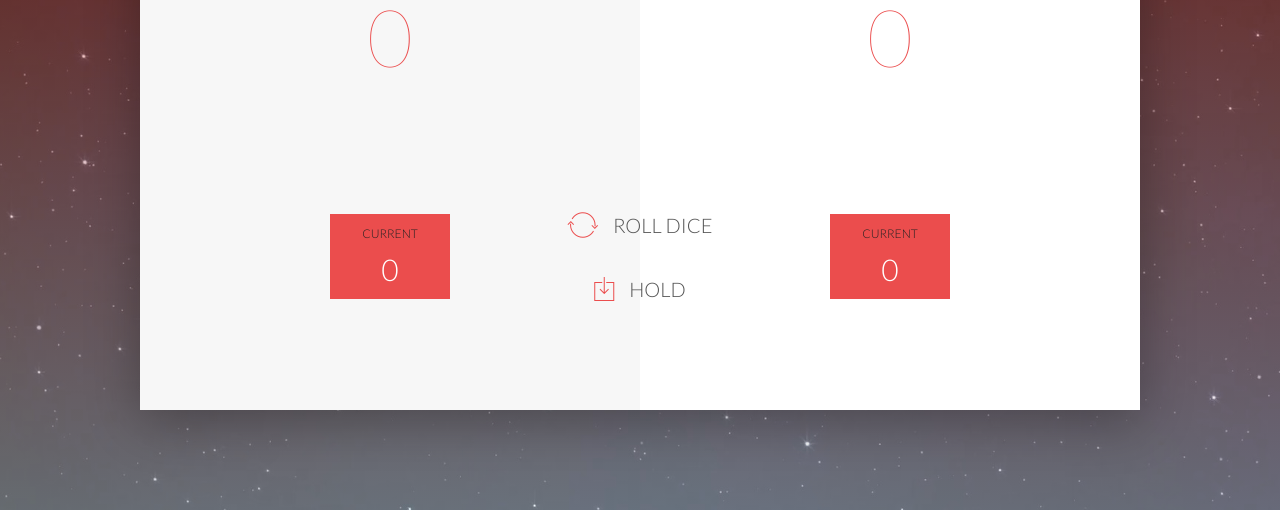
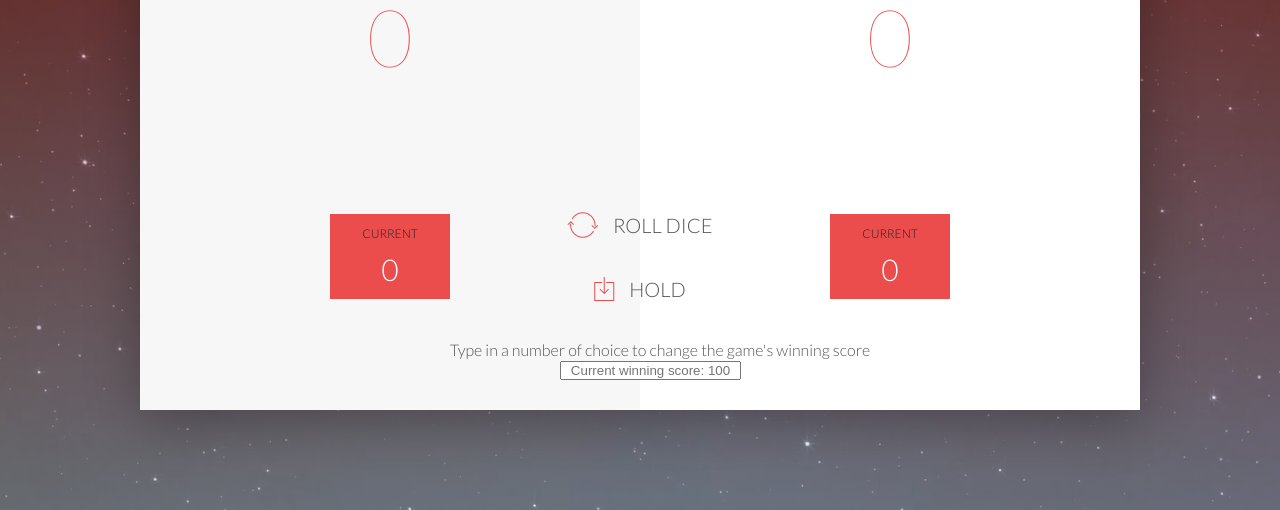
Before and after one commit to realVato/Pig-game--advanced-, a plain HTML site: page index.html in a window 1280 px wide. Shown: the part 290-800 px from the top of the page. Drawn offline with nearby package versions, Linux system fonts and the light colour scheme.

Commit message:
Input field added to add a custom winning score

```diff
--- a/app.js
+++ b/app.js
@@ -12,7 +12,7 @@ The player loses his current score when one of them rolls 1 (CSS).
 
 */
 
-var score, roundScore, activePlayer, thisRoll, lastRoll, count;
+var score, roundScore, activePlayer, thisRoll, lastRoll, count, winningScore;
 
 init();
 
@@ -55,10 +55,16 @@ document.getElementById('current-' + activePlayer).textContent = roundScore;
 
 document.querySelector('.btn-hold').addEventListener('click', function() {
 
+if (document.getElementById("winningScore").value) {
+    myFunction();
+} else {
+    winningScore;
+}
+
 // 1. Transfer round score to the general score
 score[activePlayer] += roundScore;
 document.getElementById('score-' + activePlayer).textContent = score[activePlayer];
-if (score[activePlayer] >= 100) {
+if (score[activePlayer] >= winningScore) {
     document.getElementById('name-' + activePlayer).textContent = 'Winner!';
     diceDisplay();
     document.querySelector('.btn-roll').style.display = 'none';
@@ -94,6 +100,7 @@ function init() {
 
     score = [0, 0];
     roundScore = 0;
+    winningScore = 100;
     activePlayer = 0;
     thisRoll = 0
     lastRoll = 0
@@ -110,6 +117,7 @@ function init() {
     document.querySelector('.player-1-panel').classList.remove('active');
     document.getElementById('name-0').textContent = 'Player 1';
     document.getElementById('name-1').textContent = 'Player 2';
+    document.getElementById('winningScore').value = '';
     diceDisplay();
 
 }
@@ -119,3 +127,7 @@ function diceDisplay() {
     document.querySelector('.dice').style.display = 'none';
 
 }
+
+function myFunction() {
+    winningScore = document.getElementById("winningScore").value;
+    }
--- a/index.html
+++ b/index.html
@@ -33,6 +33,12 @@
             <button class="btn-roll"><i class="ion-ios-loop"></i>Roll dice</button>
             <button class="btn-hold"><i class="ion-ios-download-outline"></i>Hold</button>
 
+            <div class="winningScore">
+                <span>Type in a number of choice to change the game's winning score</span>
+                <input type="text" id="winningScore" placeholder="Current winning score: 100">
+            </div>
+
+
             <img src="dice-5.png" alt="Dice" class="dice">
         </div>
 
--- a/style.css
+++ b/style.css
@@ -1,6 +1,9 @@
 /**********************************************
 *** GENERAL
 **********************************************/
+::-webkit-input-placeholder {
+    text-align: center;
+ }
 
 * {
     margin: 0;
@@ -152,3 +155,10 @@ i {
 
 .winner { background-color: #f7f7f7; }
 .winner .player-name { font-weight: 300; color: #EB4D4D; }
+
+.winningScore {
+    top: 530px;
+    left: 42%;
+    position: absolute;
+}
+.winningScore span { position: relative; left: -19%; }
```
